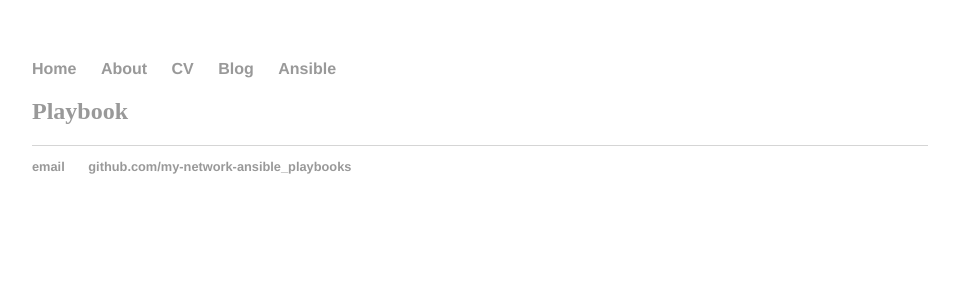
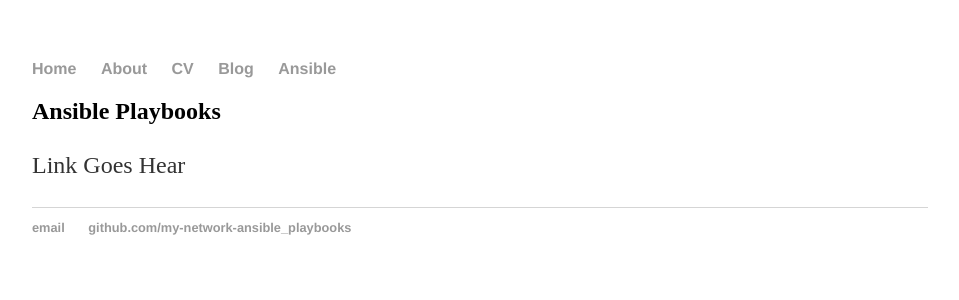
Before and after one commit to craigeowen/craigeowen.github.io, a Jekyll site: the page built from ansible/index.html, in a window 1280 px wide. Shown: the top 300 px of the page, without its empty margins (160-1119 px from the left). Built offline with Jekyll 4.4.1, drawn with Linux system fonts in a browser that asks for light colours.

Commit message:
Update index.html

```diff
--- a/ansible/index.html
+++ b/ansible/index.html
@@ -1,4 +1,10 @@
 ---
-layout: ansible-page
+layout: default
 title: Ansible Resources
 ---
+
+<div class="blurb">
+	<h2>Ansible Playbooks</h2>
+	<p>Link Goes Hear</p>
+
+</div><!-- /.blurb -->
```
